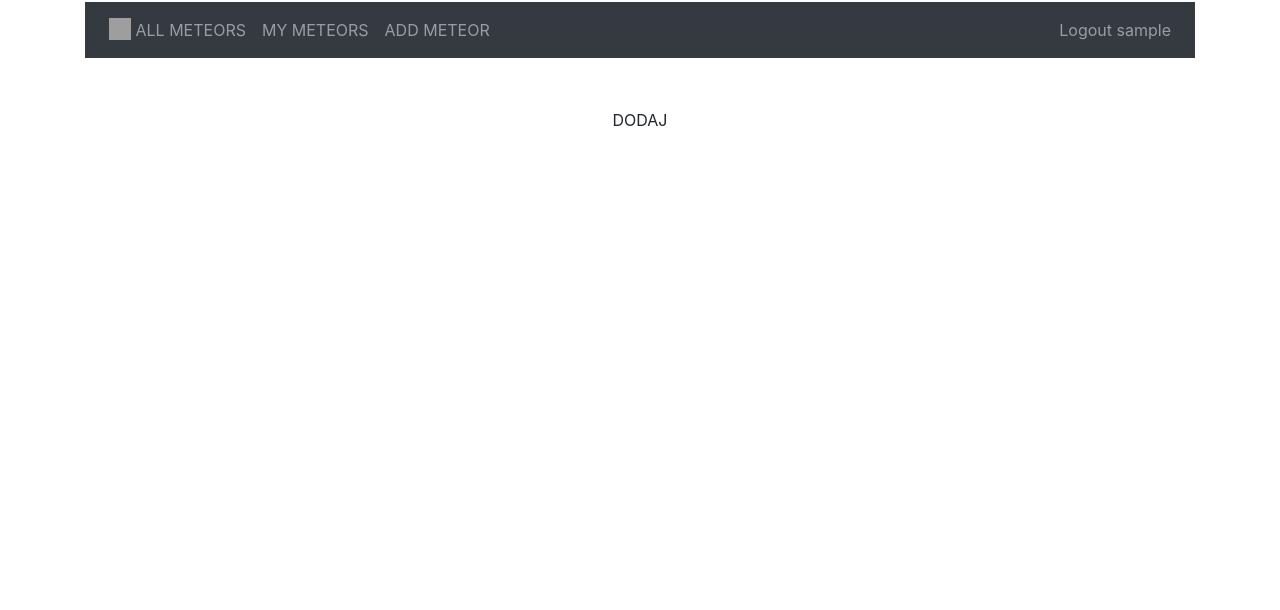
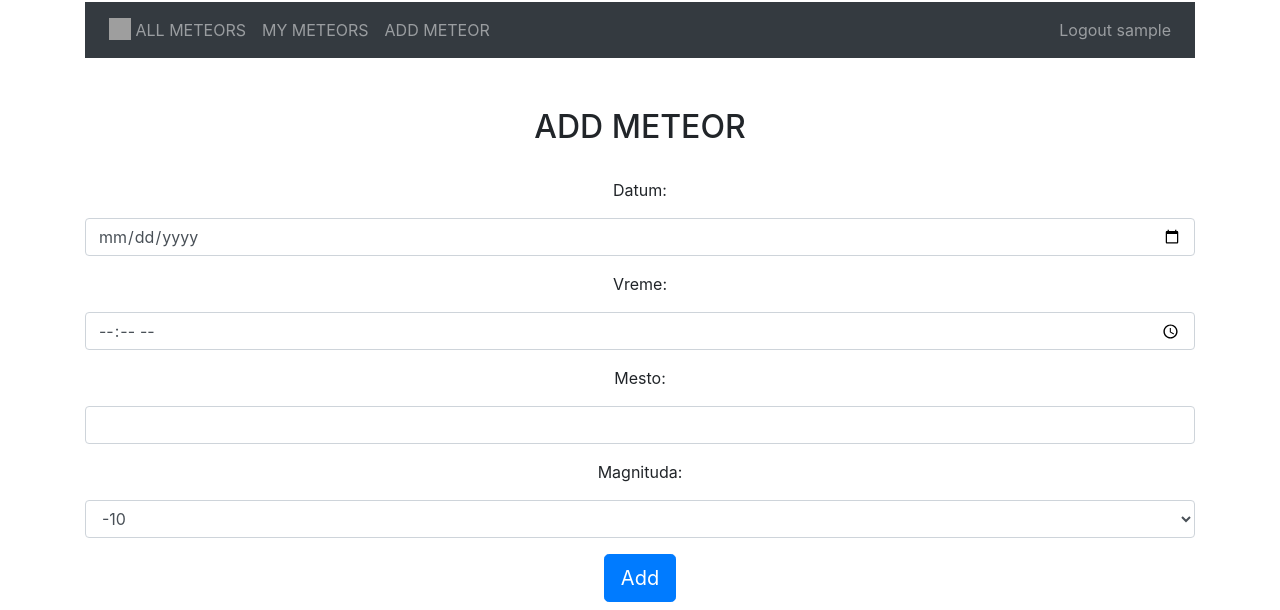
Before and after one commit to TrellixVulnTeam/projekat2_5EK1, a Django app: page /add_meteor/ in a window 1280 px wide. Shown: the part 190-800 px from the top of the page. Run offline with Django 3.2, Linux system fonts and the light colour scheme; the visitor is signed in with stand-in values (Sample User, id 1); some libraries are stand-ins or nearby versions; grey boxes are pictures that could not be loaded.

Commit message:
dodato dodavanje

```diff
--- a/projekat2/meteori/templates/add_meteors.html
+++ b/projekat2/meteori/templates/add_meteors.html
@@ -1,10 +1,84 @@
 {%  extends 'master.html' %}
 
 {% block title %}
-    Add meteors
+    Add meteor
 {% endblock %}
 
 {%  block content %}
-    <p> DODAJ </p>
+    <h2> ADD METEOR </h2>
+    <br>
+
+    <form method="post" action="{% url 'met_app:add_meteor' %}">
+        {% csrf_token %}
+        <div class="form-group">
+            <label>{{ form.datum.label_tag }}</label>
+            <input type="date" required class="form-control" id="{{ form.datum.id_for_label }}" name="{{ form.datum.name }}">
+            {% if form.datum.errors %}
+                <div class="alert alert-danger">
+                    <ul style="text-align: left">
+                        {% for error in form.datum.errors %}
+                            <li>{{ error }}</li>
+                        {% endfor %}
+                    </ul>
+                </div>
+            {% endif %}
+        </div>
+
+        <div class="form-group">
+            <label for="{{ form.vreme.id_for_label }}">{{ form.vreme.label_tag }}</label>
+            <input type="time" required class="form-control" id="{{ form.vreme.id_for_label }}" name="{{ form.vreme.name }}">
+            {% if form.vreme.errors %}
+                <div class="alert alert-danger">
+                    <ul style="text-align: left">
+                        {% for error in form.vreme.errors %}
+                            <li>{{ error }}</li>
+                        {% endfor %}
+                    </ul>
+                </div>
+            {% endif %}
+        </div>
+
+        <div class="form-group">
+            <label for="{{ form.mesto.id_for_label }}">{{ form.mesto.label_tag }}</label>
+            <input type="text" required maxlength="30" class="form-control" id="{{ form.mesto.id_for_label }}" name="{{ form.mesto.name }}">
+            {% if form.mesto.errors %}
+                <div class="alert alert-danger">
+                    <ul style="text-align: left">
+                        {% for error in form.mesto.errors %}
+                            <li>{{ error }}</li>
+                        {% endfor %}
+                    </ul>
+                </div>
+            {% endif %}
+        </div>
+
+        <div class="form-group">
+            <label for="{{ form.magnituda.id_for_label }}">{{ form.magnituda.label_tag }}</label>
+            <select required class="form-control" id="{{ form.magnituda.id_for_label }}" name="{{ form.magnituda.name }}">
+                <option value="-10">-10</option><option value="-9">-9</option><option value="-8">-8</option><option value="-7">-7</option>
+                <option value="-6">-6</option><option value="-5">-5</option><option value="-4">-4</option><option value="-3">-3</option>
+                <option value="-2">-2</option><option value="-1">-1</option><option value="0">0</option><option value="1">1</option>
+                <option value="2">2</option><option value="3">3</option><option value="4">4</option><option value="5">5</option>
+
+
+
+
+
+            </select>
+            {% if form.magnituda.errors %}
+                <div class="alert alert-danger">
+                    <ul style="text-align: left">
+                        {% for error in form.magnituda.errors %}
+                            <li>{{ error }}</li>
+                        {% endfor %}
+                    </ul>
+                </div>
+            {% endif %}
+        </div>
+
+
+
+        <input type="submit" class="btn btn-primary btn-lg" value="Add"/>
+    </form>
 
 {% endblock %}
--- a/projekat2/meteori/templates/meteor.html
+++ b/projekat2/meteori/templates/meteor.html
@@ -1,6 +1,8 @@
 {% extends 'master.html' %}
 
 {% block content %}
+    <h2>METEOR DETAILS </h2>
+    <br>
 
     <div class="card">
         <div class="card-header">
--- a/projekat2/meteori/views.py
+++ b/projekat2/meteori/views.py
@@ -1,6 +1,7 @@
 from django.shortcuts import render, redirect, get_object_or_404
 from django.contrib.auth.decorators import login_required, permission_required
 from .models import Meteor
+from .forms import MeteorForm
 
 
 def all_meteors(req):
@@ -10,12 +11,23 @@ def all_meteors(req):
 
 @login_required
 def my_meteors(req):
-    tmp = Meteor.objects.all()
-    return render(req,'my_meteors.html', {'meteors': tmp})
+    tmp = Meteor.objects.filter(posmatrac_id = req.user.id)
+    return render(req, 'my_meteors.html', {'meteors': tmp})
 
 @login_required
 def add_meteor(req):
-    return render(req, 'add_meteors.html')
+    if req.method == 'POST':
+        forma = MeteorForm(req.POST)
+
+        if forma.is_valid():
+            m = Meteor(datum=forma.cleaned_data['datum'], vreme=forma.cleaned_data['vreme'], mesto=forma.cleaned_data['mesto'], magnituda=forma.cleaned_data['magnituda'], posmatrac=req.user)
+            m.save()
+            return redirect('met_app:all_meteors')
+        else:
+            return render(req, 'add_meteors.html', {'form': forma})
+    else:
+        forma = MeteorForm()
+        return render(req, 'add_meteors.html', {'form': forma})
 
 
 def singin(req):
```
